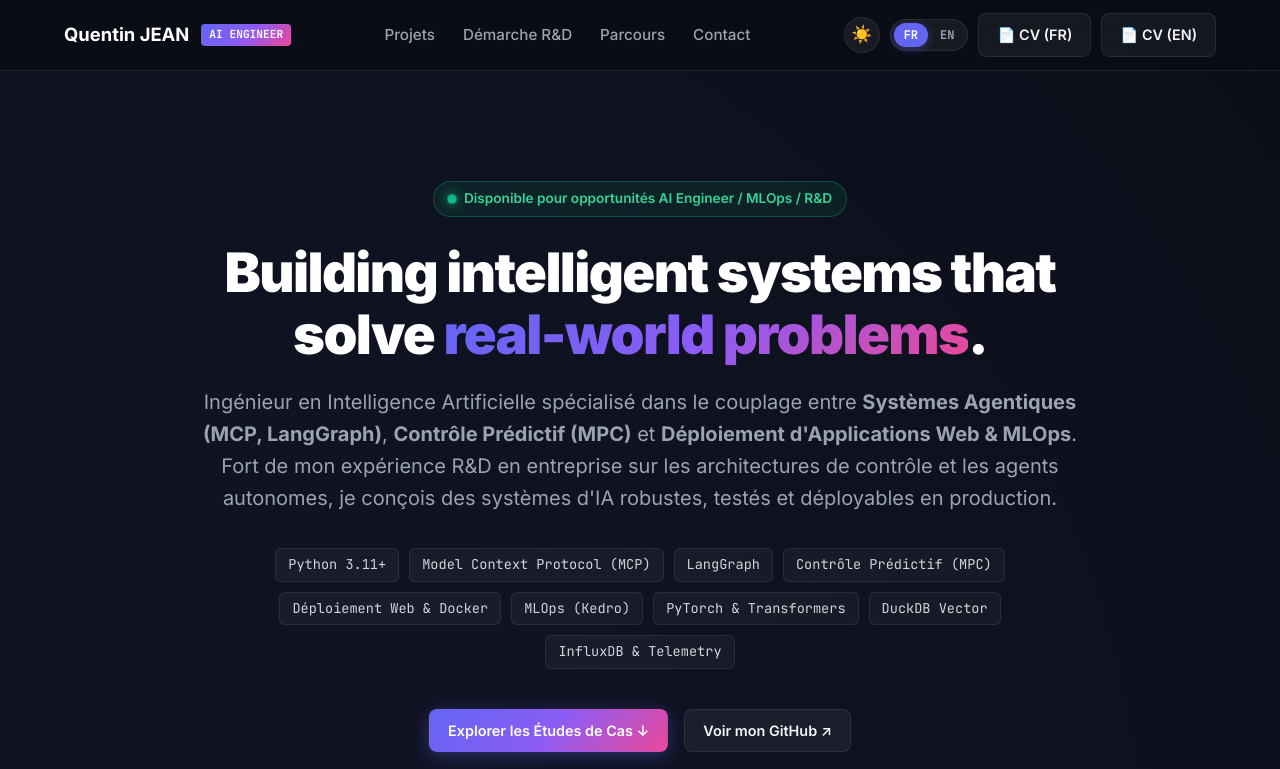
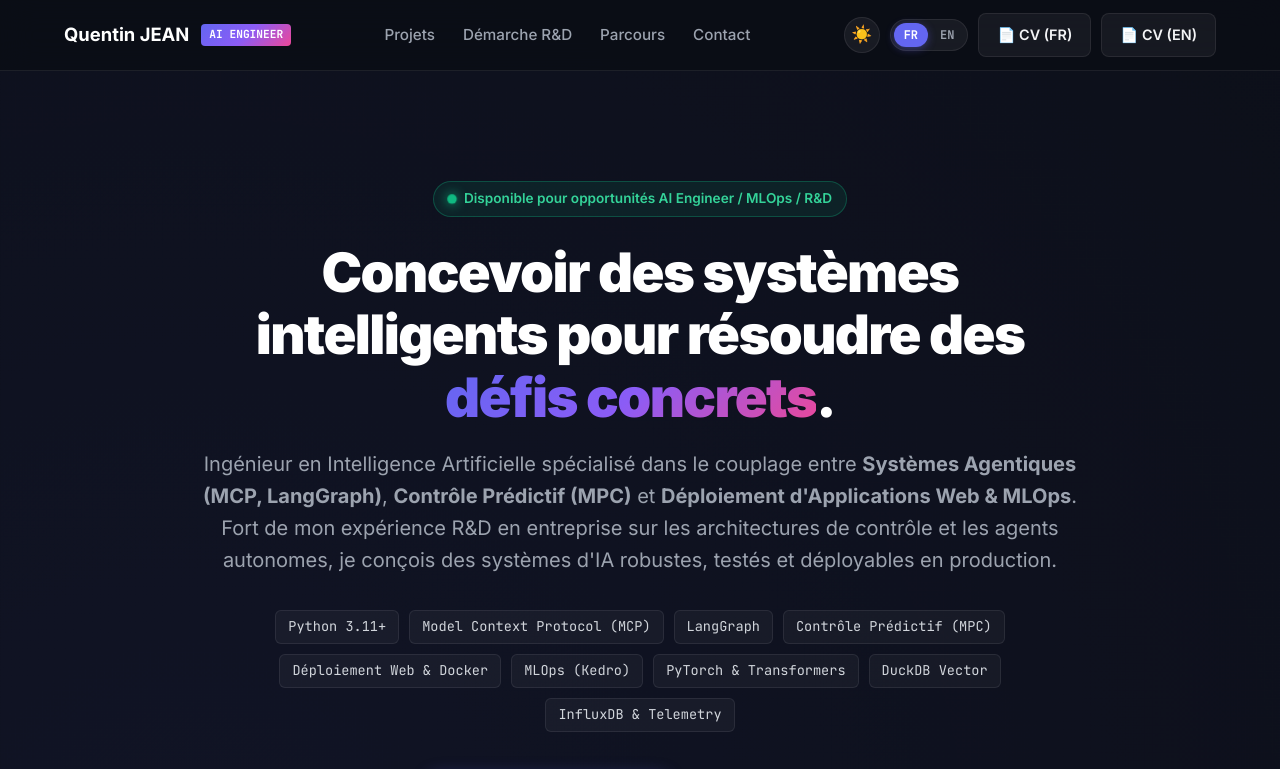
Before and after one commit to quentin-jean-pro/portfolio, a plain HTML site: page index.html in a window 1280 px wide. Shown: the top 769 px of the page. Drawn offline with Linux system fonts and the light colour scheme.

Commit message:
fix(i18n): translate hero title to French on VF and bump cache to v1.3

```diff
--- a/assets/js/main.js
+++ b/assets/js/main.js
@@ -16,7 +16,7 @@ const I18N = {
 
     // Hero
     hero_pill: "Disponible pour opportunités AI Engineer / MLOps / R&D",
-    hero_title: `Building intelligent systems that solve <span class="gradient-text">real-world problems</span>.`,
+    hero_title: `Concevoir des systèmes intelligents pour résoudre des <span class="gradient-text">défis concrets</span>.`,
     hero_subtitle: `Ingénieur en Intelligence Artificielle spécialisé dans le couplage entre
       <strong>Systèmes Agentiques (MCP, LangGraph)</strong>,
       <strong>Contrôle Prédictif (MPC)</strong> et
--- a/index.html
+++ b/index.html
@@ -5,7 +5,7 @@
   <meta name="viewport" content="width=device-width, initial-scale=1.0">
   <title>Quentin JEAN — AI Engineer & R&D Researcher | Systèmes Agentiques, MPC & MLOps</title>
   <meta name="description" content="Portfolio d'ingénieur en IA spécialisé en architectures agentiques (MCP, LangGraph), contrôle prédictif (MPC), MLOps et Deep Learning appliqué aux systèmes industriels.">
-  <link rel="stylesheet" href="assets/css/style.css?v=1.2">
+  <link rel="stylesheet" href="assets/css/style.css?v=1.3">
   <link rel="preconnect" href="https://fonts.googleapis.com">
   <link rel="preconnect" href="https://fonts.gstatic.com" crossorigin>
   <link href="https://fonts.googleapis.com/css2?family=Inter:wght@400;500;600;700;800;900&family=JetBrains+Mono:wght@400;500;600;700&display=swap" rel="stylesheet">
@@ -56,7 +56,7 @@
           <span data-i18n="hero_pill">Disponible pour opportunités AI Engineer / MLOps / R&D</span>
         </div>
         <h1 class="hero-title" data-i18n="hero_title">
-          Building intelligent systems that solve <span class="gradient-text">real-world problems</span>.
+          Concevoir des systèmes intelligents pour résoudre des <span class="gradient-text">défis concrets</span>.
         </h1>
         <p class="hero-subtitle" data-i18n="hero_subtitle">
           Ingénieur en Intelligence Artificielle spécialisé dans le couplage entre
@@ -495,6 +495,6 @@
     </div>
   </div>
 
-  <script src="assets/js/main.js?v=1.2"></script>
+  <script src="assets/js/main.js?v=1.3"></script>
 </body>
 </html>
```
